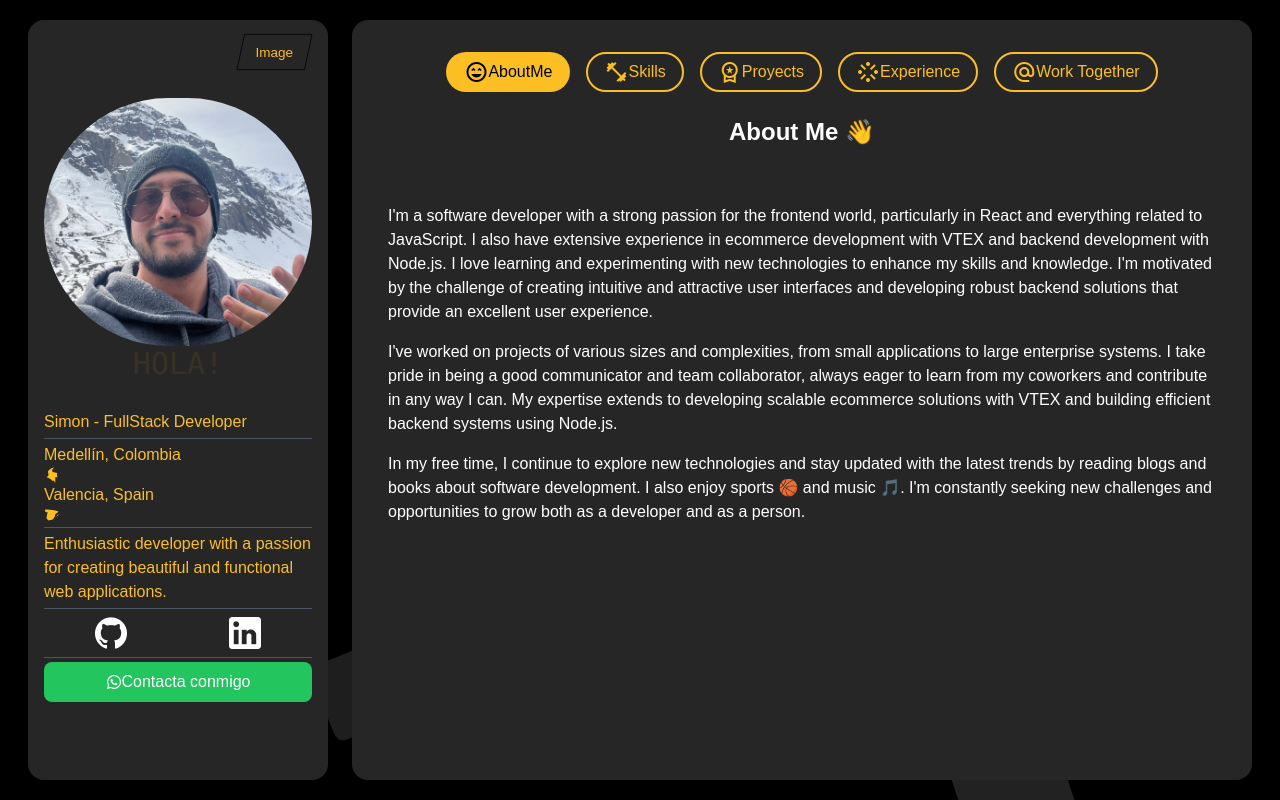
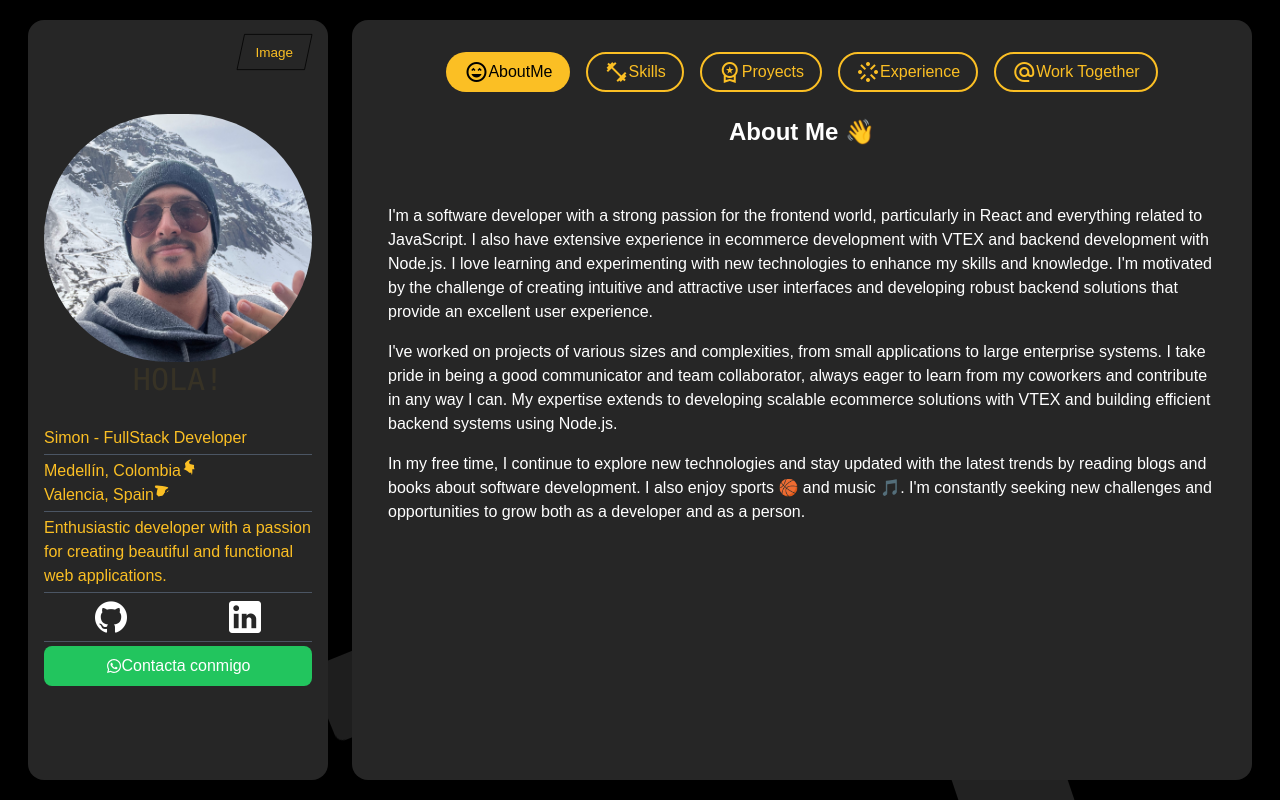
Before and after one commit to sgonzaec/portafolio-react, a React (Vite) app: page / in a window 1280 px wide. Built offline with nearby package versions, Linux system fonts and the light colour scheme.

Commit message:
hotfix: flex

```diff
--- a/src/Blocks/GeneralInfo.jsx
+++ b/src/Blocks/GeneralInfo.jsx
@@ -30,8 +30,8 @@ const GeneralInfo = () => {
               <Typed titles={generalData.greetings} />
               <p>Simon - FullStack Developer</p>
               <hr className="border-gray-600 my-1" />
-              <p>Medellín, Colombia {LanguageLogoByName('FlagColombia')}<p>
-              </p>Valencia, Spain {LanguageLogoByName('FlagSpain')}</p>
+              <p className="flex">Medellín, Colombia {LanguageLogoByName('FlagColombia')}</p>
+              <p className="flex">Valencia, Spain {LanguageLogoByName('FlagSpain')}</p>
               <hr className="border-gray-600 my-1" />
               <p>
                 Enthusiastic developer with a passion for creating beautiful and
```
